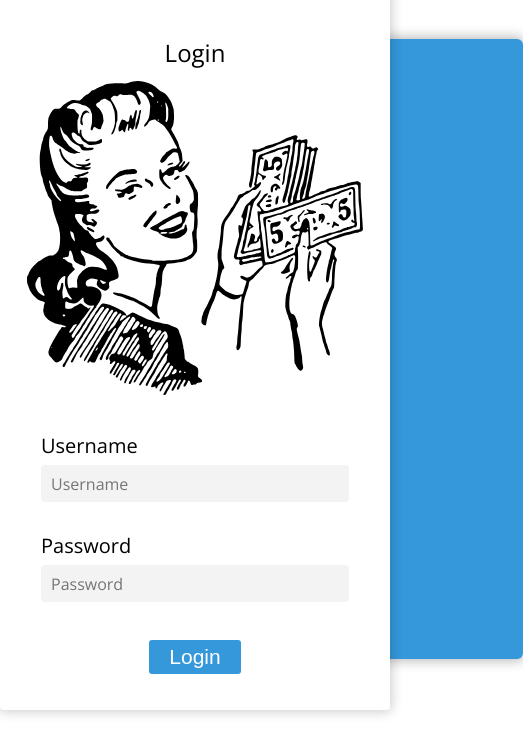
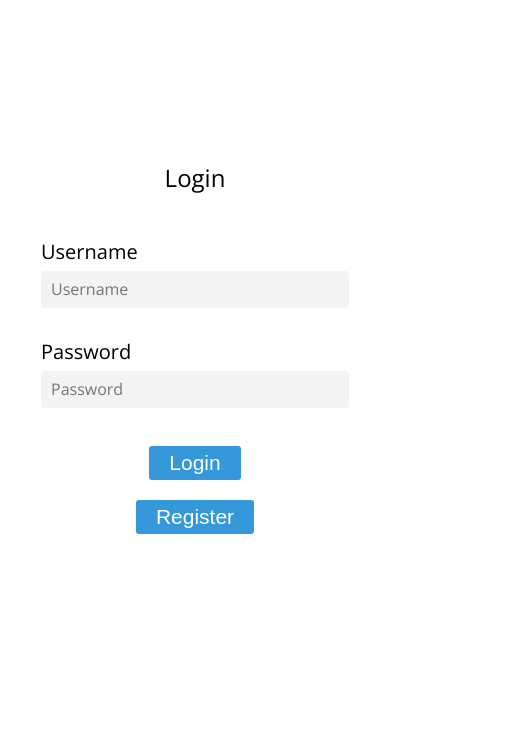
Before and after one commit to UditaSharma97/edupay-ui, a React (Create React App) app: page / in a window 390 px wide. Shown: the top 754 px of the page, 523 px wide, since content can reach past the window. Built offline with nearby package versions, Linux system fonts and the light colour scheme; no server answers.

Commit message:
login for mobile

```diff
--- a/src/components/loginFormComponent.jsx
+++ b/src/components/loginFormComponent.jsx
@@ -69,15 +69,13 @@ class LoginFormComponent extends React.Component{
 
     render(){
         return(
-
-            <div className="">
                 <div className="base-container" ref={this.props.containerRef}>
                     <div className="header">
                         Login
                     </div>
                     <div className="content">
                         <div className="image">
-                        <img src={loginImg} />
+                            <img src={loginImg} />
                         </div>
                         <div className="form">
                         <div className="form-group">
@@ -112,10 +110,7 @@ class LoginFormComponent extends React.Component{
                         Login
                         </button> */}
                     </div>
-                    </div>
-
-            </div>
-
+                </div>
         );
     }
 
--- a/src/components/registerFormComponent.jsx
+++ b/src/components/registerFormComponent.jsx
@@ -77,7 +77,7 @@ export class RegisterFormComponent extends React.Component{
                 </div>
                 <div className="content">
                     <div className="image">
-                    <img src={loginImg} />
+                        <img src={loginImg} />
                     </div>
                     <div className="form">
                     <div className="form-group">
--- a/src/screens/login/index.jsx
+++ b/src/screens/login/index.jsx
@@ -118,6 +118,11 @@ class IndexPage extends React.Component {
               <div className="container">
                 {isLogginActive && <LoginFormComponent  history={this.props.history} containerRef={(ref) => this.current = ref}/>}
                 {!isLogginActive && <RegisterFormComponent history={this.props.history} containerRef={(ref) => this.current = ref}/>}
+                <div className="toggleLogin">
+                  <button className='btn'  current = {current} containerRef={(ref)=> this.rightSide = ref} onClick={this.changeState.bind(this)} >
+                    {current}
+                  </button>
+                </div>
               </div>
               <RightSide current = {current} containerRef={(ref)=> this.rightSide = ref} onClick={this.changeState.bind(this)} />
           </div>
--- a/src/screens/login/style.css
+++ b/src/screens/login/style.css
@@ -56,3 +56,39 @@
 .base-container .footer {
   margin-top: 0.5em;
 }
+
+.toggleLogin{
+  display: none;
+  margin-top: 20px;
+}
+
+@media screen and (max-width:768px) {
+  body{
+      overflow-x: hidden;
+  }
+  .image{
+    display: none;
+  }
+  .right-side{
+    display: none !important;
+  }
+  .container{
+    display: flex;
+    flex-direction: column;
+    border: none;
+    box-shadow: none !important;
+  }
+  .toggleLogin{
+    display: inline;
+    margin-top: 20px;
+  }
+  .App .login{
+      height: 100%;
+      top: 15vh;
+      display: flex;
+      flex-direction: column;
+      align-items: center;
+      width: 50%;
+  }
+
+}
```
Also changed, not shown: src/screens/admin/sideNavBar.jsx (deleted), 1 other file (tests, documents, lock files or other folders).
